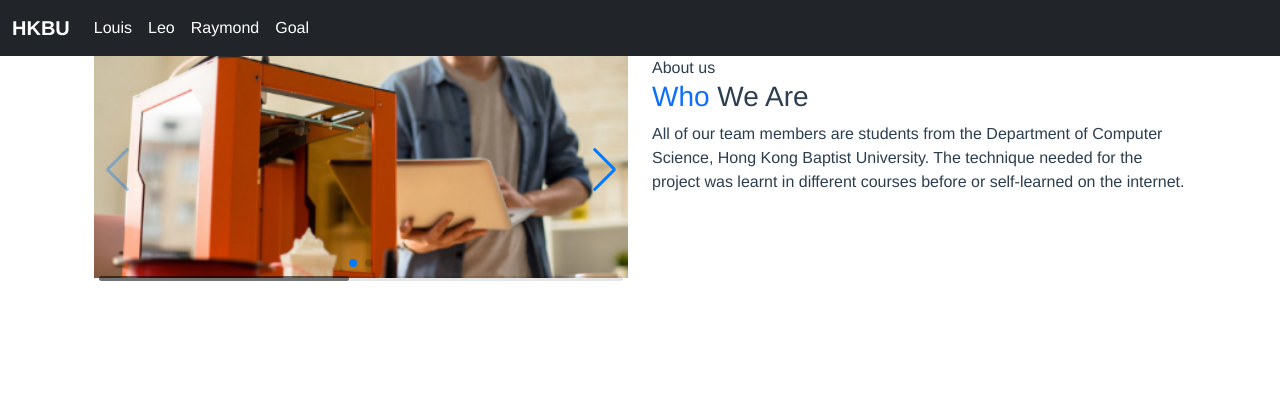
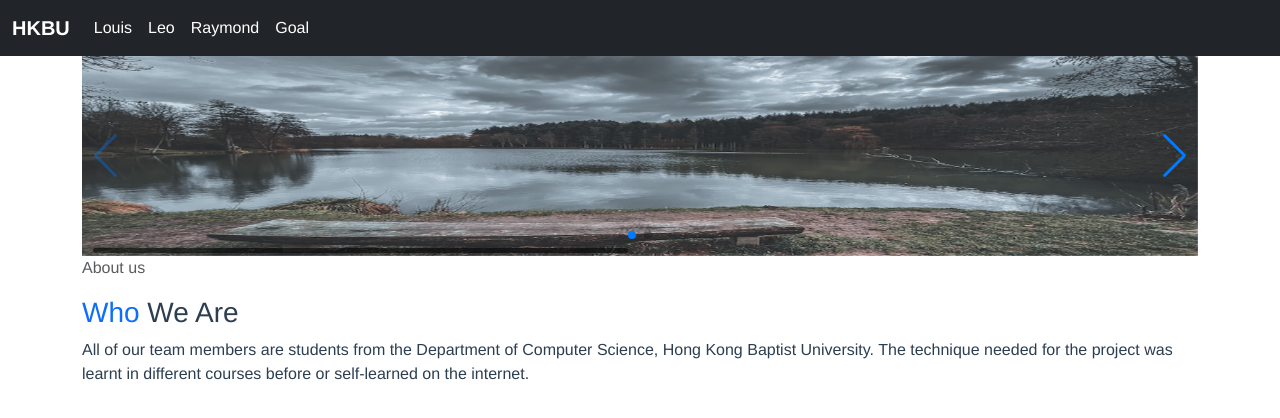
Before and after one commit to leoleo1222/landing-web-3dprinter, a Vue app: page /leo in a window 1280 px wide. Shown: the top 418 px of the page. Built offline with nearby package versions, Linux system fonts and the light colour scheme; what vue3-apexcharts would draw is missing.

Commit message:
improvement with jenny advice, updating the about interface

```diff
--- a/src/components/AboutComp.vue
+++ b/src/components/AboutComp.vue
@@ -1,38 +1,30 @@
 <template>
   <div>
-    <section class="section section-sm position-relative" id="about">
-      <div class="container">
-        <div class="row row-30">
-          <div class="col-lg-6">
-            <div class="block-decorate-img wow fadeInLeft" data-wow-delay=".2s"
-              style="visibility: visible; animation-delay: 0.2s; animation-name: fadeInLeft;">
+    <swiper :modules="modules" :slides-per-view="1" :space-between="50" navigation :pagination="{ clickable: true }"
+      :scrollbar="{ draggable: true }" @swiper="onSwiper" @slideChange="onSlideChange">
+      <!-- set a image height with 50%-->
+      <swiper-slide>
+        <img src="../assets/about_us_1.png" alt="Responsive image" style=" max-height: 200px; width: 100%;">
+      </swiper-slide>
+      <swiper-slide>
+        <img src="../assets/about_us_1.png" alt="Responsive image" style=" max-height: 200px; width: 100%;">
+      </swiper-slide>
 
-              <swiper :modules="modules" :slides-per-view="1" :space-between="50" navigation
-                :pagination="{ clickable: true }" :scrollbar="{ draggable: true }" @swiper="onSwiper"
-                @slideChange="onSlideChange">
-                <swiper-slide> <img src="../assets/about_us_2.png" class="d-block w-100" /></swiper-slide>
-                <swiper-slide> <img src="../assets/about_us_1.png" class="d-block w-100" /></swiper-slide>
     </swiper>
+  </div>
 
+
+  <div class="section-name wow fadeInRight" data-wow-delay=".2s"
+    style="visibility: visible; animation-delay: 0.2s; animation-name: fadeInRight;">
+    <p class="text-muted">About us</p>
   </div>
-          </div>
-          <div class="col-lg-6 col-12">
-            <div class="block-sm offset-top-45">
-              <div class="section-name wow fadeInRight" data-wow-delay=".2s"
-                style="visibility: visible; animation-delay: 0.2s; animation-name: fadeInRight;">About us</div>
-              <h3 class="wow fadeInLeft text-capitalize devider-bottom" data-wow-delay=".3s"
-                style="visibility: visible; animation-delay: 0.3s; animation-name: fadeInLeft;"><span
-                  class="text-primary"> Who</span> We Are</h3>
-              <p class="offset-xl-40 wow fadeInUp" data-wow-delay=".4s"
-                style="visibility: visible; animation-delay: 0.4s; animation-name: fadeInUp;">All of our team members
-                are students from the Department of Computer Science, Hong Kong Baptist University. The technique needed
+  <h3><span class="text-primary"> Who</span> We Are</h3>
+  <p>All of our team members are students from the Department of Computer Science, Hong Kong Baptist University. The
+    technique needed
     for the project was learnt in different courses before or self-learned on the internet. </p>
-            </div>
-          </div>
-        </div>
-      </div>
-    </section>
-  </div>
+
+
+
 </template>
 
 <script>
```
Also changed, not shown: src/assets/about_us_1.png. Lines whose indentation alone changed are shown as unchanged.
